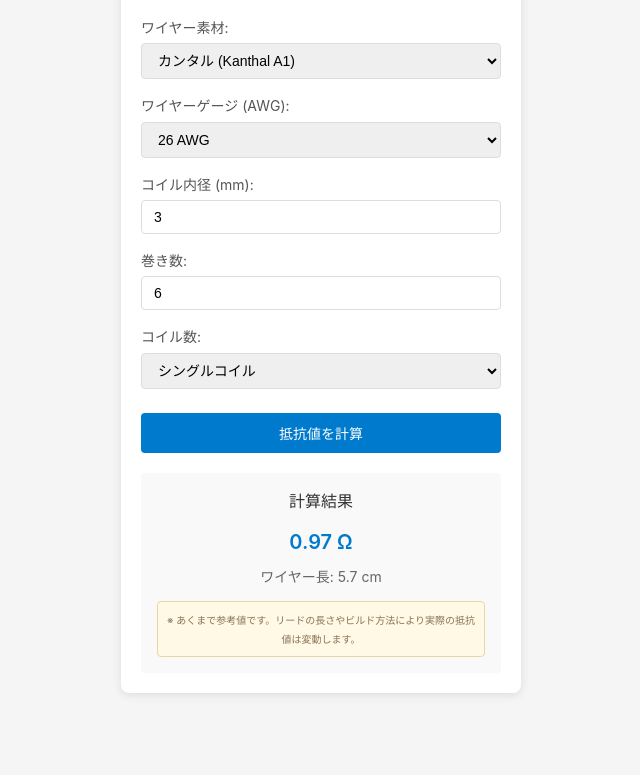
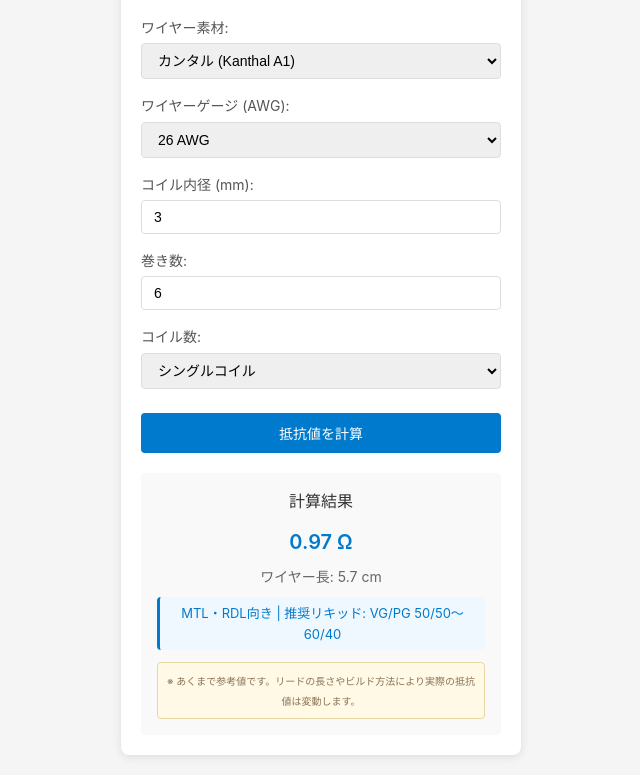
Before and after one commit to tjzmfws0f/vape-coil-calculator, a website: page index.html in a window 1280 px wide. Both pictures are taken after a click on the button "抵抗値を計算". Shown: the part 92-867 px from the top of the page, without its empty margins (319-959 px from the left). Before the commit the page ends 805 px from the top, so only its background shows below. Drawn offline with Linux system fonts and the light colour scheme.

Commit message:
Add VAPE style and liquid recommendations based on resistance

```diff
--- a/css/style.css
+++ b/css/style.css
@@ -100,6 +100,16 @@ button:hover {
     color: #666;
 }
 
+#vape-style {
+    font-size: 13px;
+    color: #007acc;
+    margin-top: 8px;
+    padding: 6px;
+    background: #f0f8ff;
+    border-radius: 4px;
+    border-left: 3px solid #007acc;
+}
+
 .note {
     margin-top: 12px;
     padding: 8px;
--- a/index.html
+++ b/index.html
@@ -53,6 +53,7 @@
                 <h3>計算結果</h3>
                 <div id="resistance-result">-</div>
                 <div id="wire-length">-</div>
+                <div id="vape-style"></div>
                 <div class="note">
                     <small>※ あくまで参考値です。リードの長さやビルド方法により実際の抵抗値は変動します。</small>
                 </div>
--- a/js/calculator.js
+++ b/js/calculator.js
@@ -43,8 +43,19 @@ function calculateResistance() {
 
     const wireLength = Math.PI * coilDiameter * wraps / 10;
 
+    // VAPEスタイルとリキッド推奨を判定
+    let vapeStyle = '';
+    if (finalResistance >= 0.8) {
+        vapeStyle = 'MTL・RDL向き | 推奨リキッド: VG/PG 50/50〜60/40';
+    } else if (finalResistance >= 0.6) {
+        vapeStyle = 'RDL向き | 推奨リキッド: VG/PG 60/40〜70/30';
+    } else {
+        vapeStyle = 'RDL・DL向き | 推奨リキッド: VG/PG 70/30〜80/20';
+    }
+
     document.getElementById('resistance-result').textContent = `${finalResistance.toFixed(2)} Ω`;
     document.getElementById('wire-length').textContent = `ワイヤー長: ${wireLength.toFixed(1)} cm`;
+    document.getElementById('vape-style').textContent = vapeStyle;
     document.getElementById('result-section').style.display = 'block';
 }
 
```
